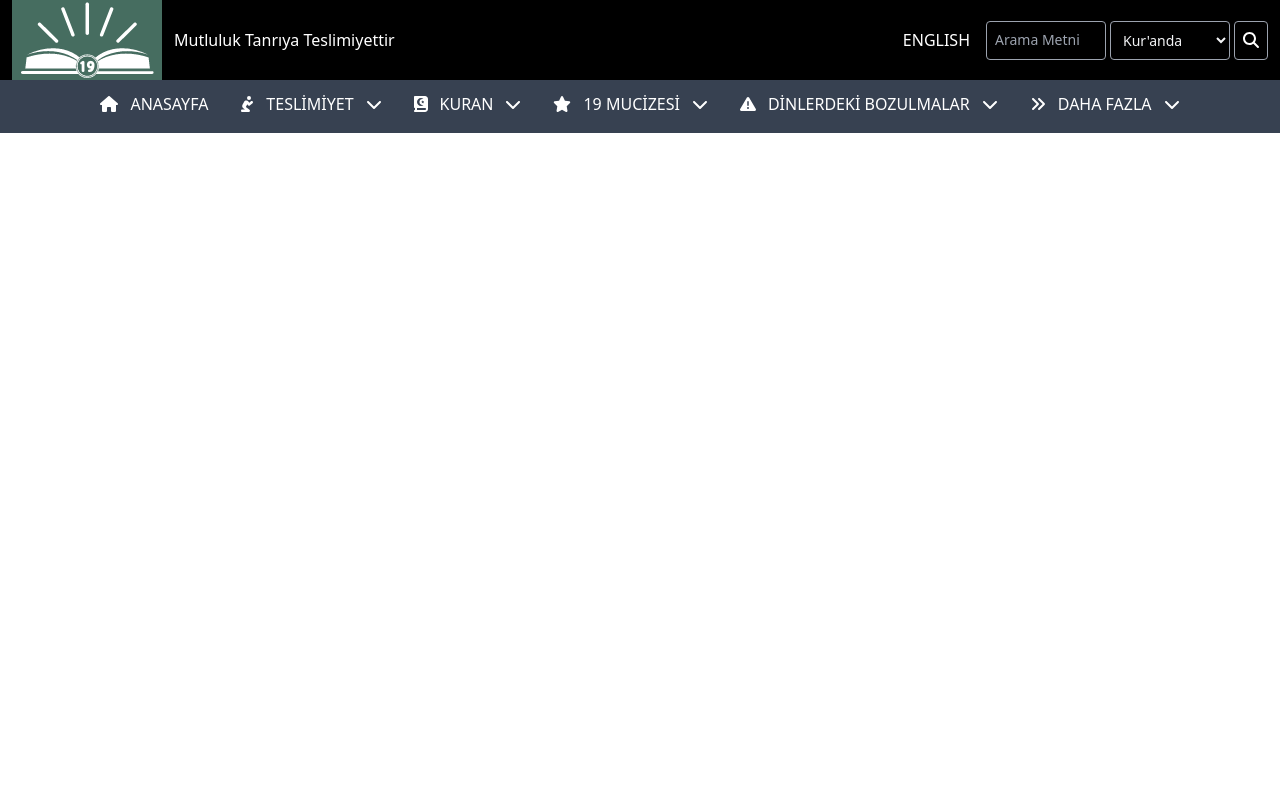
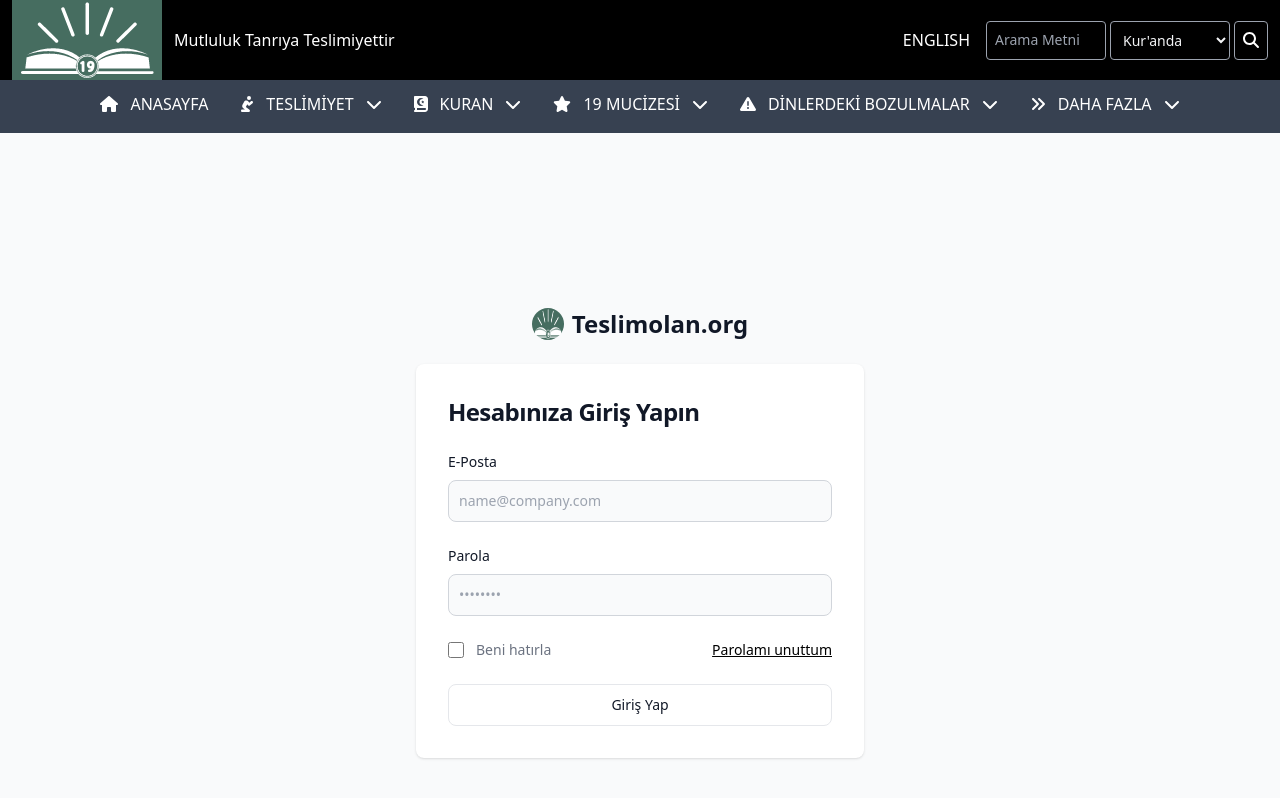
Before and after one commit to SubmitterTech/teslimolanorg, a React (Create React App) app in the folder frontend/: page /giris in a window 1280 px wide. Shown: the top 798 px of the page. Built offline with nearby package versions, Linux system fonts and the light colour scheme.

Commit message:
Login Page added

```diff
--- a/frontend/src/App.js
+++ b/frontend/src/App.js
@@ -9,6 +9,7 @@
 import AllArticles from "./components/Articles/AllArticles";
 import ScrollToTop from "./components/ScrollToTop/ScrollToTop";
 import AllVideos from "./components/Videos/AllVideos";
+import LoginPage from "./pages/LoginPage";
 
 function App() {
   return (
@@ -17,6 +18,7 @@
       <ScrollToTop />
       <Routes>
         <Route path="/" element={<HomePage />} />
+        <Route path="/giris" element={<LoginPage/>}/>
         <Route
           path="/makale/namazda-ayaktayken-neden-sadece-fatiha-okumaliyiz"
           element={<Content />}
--- /dev/null
+++ b/frontend/src/pages/LoginPage.js
@@ -0,0 +1,49 @@
+import React from 'react'
+import { Link } from 'react-router-dom'
+
+const LoginPage = () => {
+  return (
+    <section className="bg-gray-50 dark:bg-gray-900 h-screen">
+  <div className="flex flex-col items-center justify-center px-6 py-8 mx-auto md:h-screen lg:py-0">
+      <Link to="" className="flex items-center mb-6 text-2xl font-semibold text-gray-900  dark:text-white">
+          <img className="w-8 h-8 mr-2 rounded-full" src="logo03.jpg" alt="logo"/>
+          Teslimolan.org
+      </Link>
+      <div className="w-full bg-white rounded-lg shadow dark:border md:mt-0 sm:max-w-md xl:p-0 dark:bg-gray-800 dark:border-gray-700">
+          <div className="p-6 space-y-4 md:space-y-6 sm:p-8">
+              <h1 className="text-xl font-bold leading-tight tracking-tight text-gray-900 md:text-2xl dark:text-white">
+                 Hesabınıza Giriş Yapın
+              </h1>
+              <form className="space-y-4 md:space-y-6" action="#">
+                  <div>
+                      <label for="email" className="block mb-2 text-sm font-medium text-gray-900 dark:text-white">E-Posta</label>
+                      <input type="email" name="email" id="email" className="bg-gray-50 border border-gray-300 text-gray-900 sm:text-sm rounded-lg focus:ring-primary-600 focus:border-primary-600 block w-full p-2.5 dark:bg-gray-700 dark:border-gray-600 dark:placeholder-gray-400 dark:text-white dark:focus:ring-blue-500 dark:focus:border-blue-500" placeholder="name@company.com" required=""/>
+                  </div>
+                  <div>
+                      <label for="password" className="block mb-2 text-sm font-medium text-gray-900 dark:text-white">Parola</label>
+                      <input type="password" name="password" id="password" placeholder="••••••••" className="bg-gray-50 border border-gray-300 text-gray-900 sm:text-sm rounded-lg focus:ring-primary-600 focus:border-primary-600 block w-full p-2.5 dark:bg-gray-700 dark:border-gray-600 dark:placeholder-gray-400 dark:text-white dark:focus:ring-blue-500 dark:focus:border-blue-500" required=""/>
+                  </div>
+                  <div className="flex items-center justify-between">
+                      <div className="flex items-start">
+                          <div className="flex items-center h-5">
+                            <input id="remember" aria-describedby="remember" type="checkbox" className="w-4 h-4 border border-gray-300 rounded bg-gray-50 focus:ring-3 focus:ring-primary-300 dark:bg-gray-700 dark:border-gray-600 dark:focus:ring-primary-600 dark:ring-offset-gray-800" required=""/>
+                          </div>
+                          <div className="ml-3 text-sm">
+                            <label for="remember" className="text-gray-500 dark:text-gray-300">Beni hatırla</label>
+                          </div>
+                      </div>
+                      <Link to="" className="text-sm font-medium text-primary-600 hover:underline dark:text-white underline">Parolamı unuttum</Link>
+                  </div>
+                  <button type="submit" className="w-full text-gray-900 border dark:border-gray-700 dark:text-white bg-primary-600 hover:bg-primary-700 focus:ring-4 focus:outline-none focus:ring-primary-300 font-medium rounded-lg text-sm px-5 py-2.5 text-center dark:bg-primary-600 dark:hover:bg-primary-700 dark:focus:ring-primary-800">Giriş Yap</button>
+                  {/* <p className="text-sm font-light text-gray-500 dark:text-gray-400">
+                      Don’t have an account yet? <Link to="" className="font-medium text-primary-600 hover:underline dark:text-primary-500">Sign up</Link>
+                  </p> */}
+              </form>
+          </div>
+      </div>
+  </div>
+</section>
+  )
+}
+
+export default LoginPage
```
